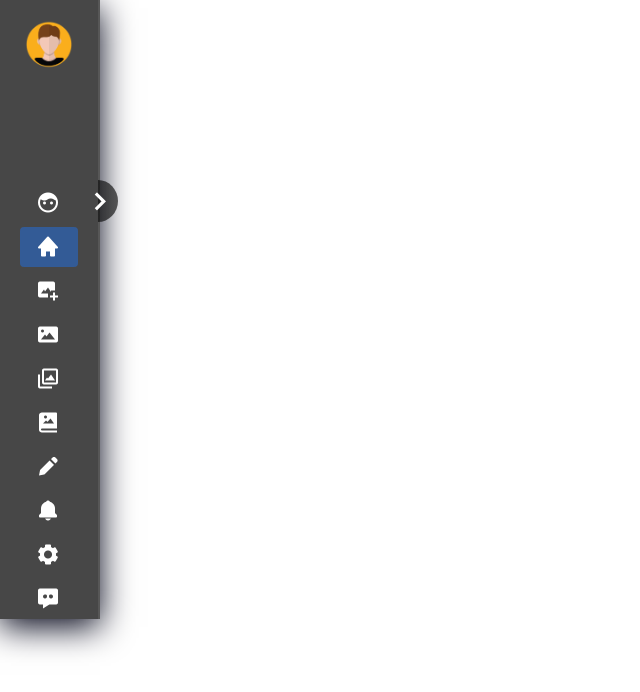
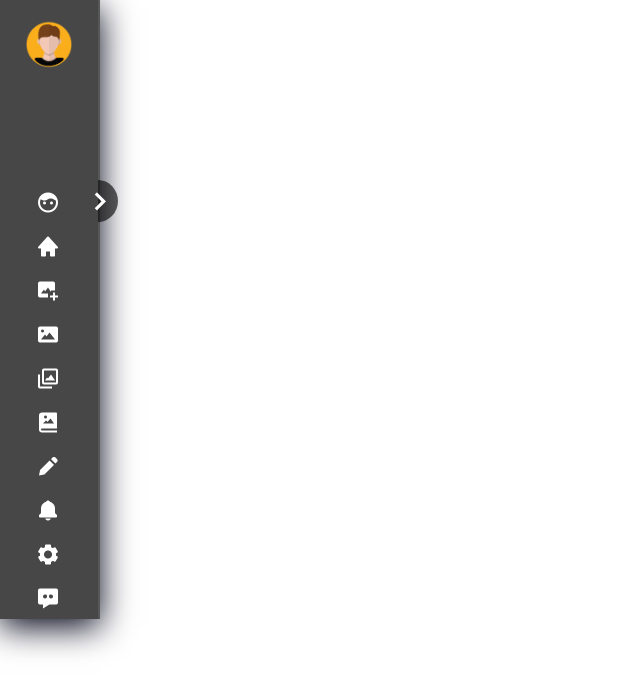
Before and after one commit to ShazaAllam2001/Designer-Catalyst, a React (Create React App) app: page / in a window 1280 px wide. Shown: the top 692 px of the page, without its empty margins (0-640 px from the left). Built offline with nearby package versions, Linux system fonts and the light colour scheme.

Commit message:
navigation works

```diff
--- a/package.json
+++ b/package.json
@@ -8,6 +8,7 @@
     "@testing-library/user-event": "^13.5.0",
     "react": "^18.2.0",
     "react-dom": "^18.2.0",
+    "react-router-dom": "^6.8.0",
     "react-scripts": "5.0.1",
     "web-vitals": "^2.1.4"
   },
--- a/src/compenents/SideBar/SideBar.js
+++ b/src/compenents/SideBar/SideBar.js
@@ -5,9 +5,9 @@ import './SideBar.css';
 import avatar from '../../assets/avatar.png';
 
 import { Profile } from '../Profile/Profile.js';
+import { Home } from '../Home/Home.js';
 import { ImageMorphing } from '../ImageMorphing/ImageMorphing.js';
 import { ImageAugmentation } from '../ImageAugmentation/ImageAugmentation.js';
-import { Home } from '../Home/Home.js';
 import { GenerateImage } from '../GenerateImage/GenerateImage.js';
 import { SavedImages } from '../SavedImages/SavedImages.js';
 import { DrawPlane } from '../DrawPlane/DrawPlane.js';
@@ -46,7 +46,7 @@ export function SideBar() {
         <div>
             <Routes>
                 <Route path="/profile" element={<Profile/>}></Route>
-                <Route path="/" element={<Home/>}></Route>
+                <Route path="/home" element={<Home/>}></Route>
                 <Route path="/morphing" element={<ImageMorphing/>}></Route>
                 <Route path="/augmentation" element={<ImageAugmentation/>}></Route>
                 <Route path="/generate" element={<GenerateImage/>}></Route>
@@ -78,7 +78,7 @@ export function SideBar() {
                                 </Link>
                             </li>
                             <li>
-                                <Link to="/" className="nav-item" id="/">
+                                <Link to="/" className="nav-item" id="/home">
                                     <i className="bx bxs-home"></i>
                                     <span>Home</span>
                                 </Link>
--- a/src/compenents/SignIn/SignIn.js
+++ b/src/compenents/SignIn/SignIn.js
@@ -1,7 +1,12 @@
 import './SignIn.css';
+
+import { useNavigate } from "react-router-dom";
+
 import { TitleBar } from '../TitleBar/TitleBar.js';
 
 export function SignIn() {
+  const navigate = useNavigate();
+
   return (
     <div>
       <link href="https://fonts.googleapis.com/icon?family=Material+Icons" rel="stylesheet" />
@@ -25,13 +30,13 @@ export function SignIn() {
               </div>
 
               <div class="sign-in-button">
-                <input type="button" class="block-button-big" value="SIGN IN"/>
+                <input type="button" class="block-button-big" value="SIGN IN" onClick={() => navigate("/home")}/>
               </div>
           </form>
 
             <div className="sign-up">
                 <div> Don't have an account? </div>
-                <button className="block-button-small left-margin">
+                <button className="block-button-small left-margin" onClick={() => navigate("/signUp")}>
                     SIGN UP
                 </button>
             </div>
```
Also changed, not shown: src/App.js (+4 -3 lines), 1 other file (tests, documents, lock files or other folders).
